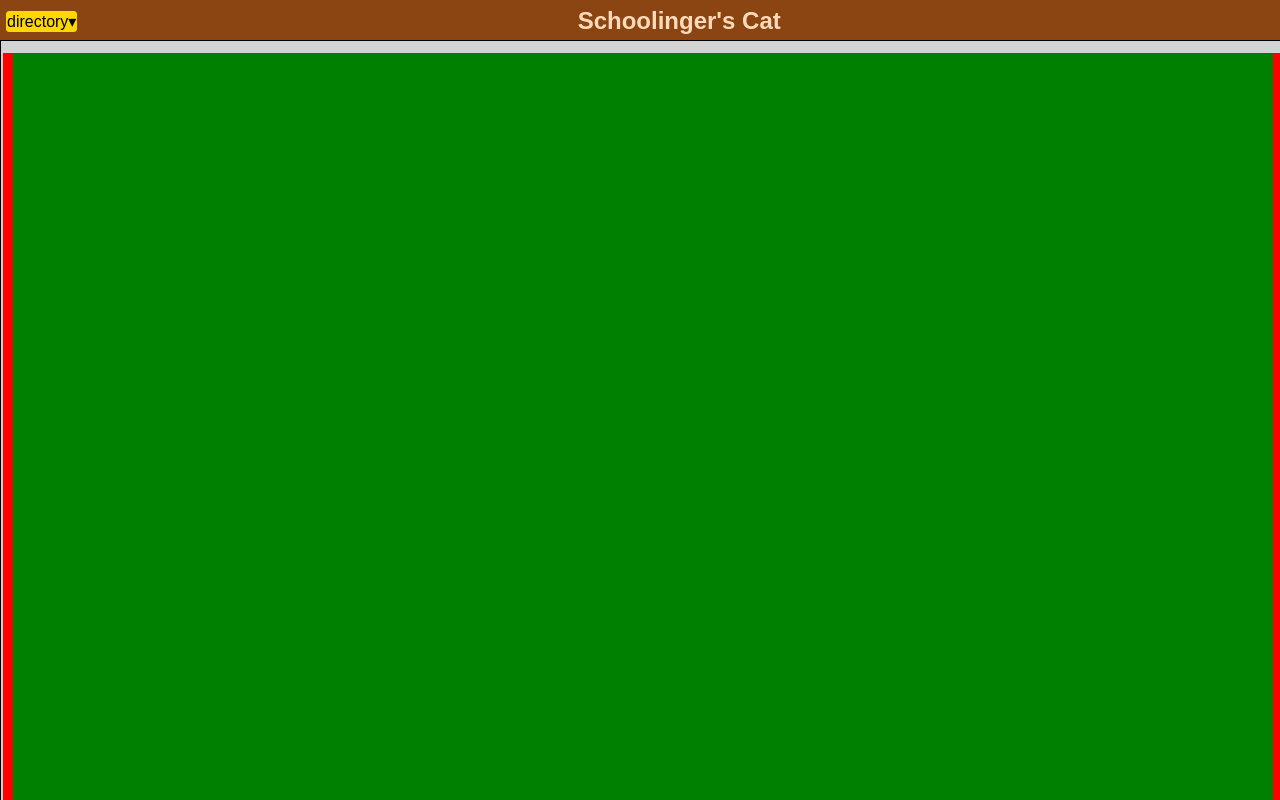
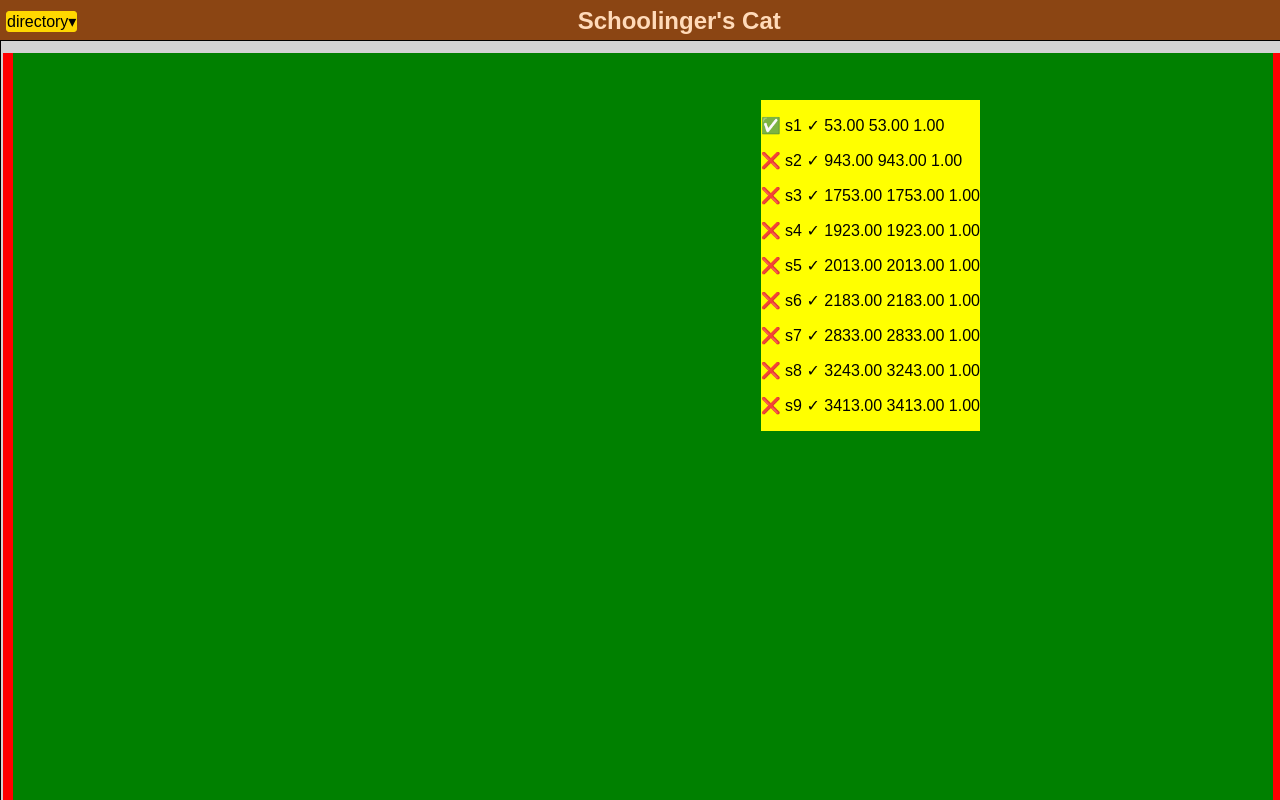
Before and after one commit to cyavictor88/schoolingerscat-gp, a SvelteKit app: page /hello/scroll in a window 1280 px wide. Built offline with nearby package versions, Linux system fonts and the light colour scheme.

Commit message:
debugging scrollspy with IntersectionObserver

```diff
--- a/src/routes/hello/scroll/+page.svelte
+++ b/src/routes/hello/scroll/+page.svelte
@@ -1,7 +1,6 @@
 <script lang='ts'>
   import Scrollspy from "./Scrollspy.svelte";
 </script>
-
 
   <Scrollspy>
     <section class='great' id='s1' />
@@ -17,7 +16,11 @@
   </Scrollspy>
 
 
+
+
+
 <style>
+
   section {
     background-color: green;
     margin: 10px;
--- a/src/routes/hello/scroll/Scrollspy.svelte
+++ b/src/routes/hello/scroll/Scrollspy.svelte
@@ -1,4 +1,5 @@
 <script lang="ts">
+	import { xgcd } from 'mathjs';
 	import { onMount } from 'svelte';
 	let container: HTMLDivElement;
 	let sectionNodeList;
@@ -14,14 +15,16 @@
 	let intersectingStatus : IIntersectingStatus[] = [];
 
 	let highlightNode : Element | null = null;
+	let sectionsDebug : string[] = [];
 
 
 	onMount(() => {
 		if (typeof IntersectionObserver !== 'undefined' && container) {
       console.log(container)
       let options = {
+				root: null,
 				rootMargin: '0px',
-				threshold: [0.2, 0.4, 0.6, 0.8, 1.0]
+				threshold: [0,1]
 			};
 			let callback = (entries: IntersectionObserverEntry[], observer: any) => {
 				entries.forEach((entry) => {
@@ -35,23 +38,42 @@
           sectionsStatus.forEach((val,key)=>{
             statusMap.set(key.id, val)
           })
-					const ih = entry.intersectionRect.top;
-					const bh = entry.boundingClientRect.top;
+					const rectInter = entry.intersectionRect;
+					const rectBound = entry.boundingClientRect;
 					const nodeIndex = intersectingStatus.findIndex(x=>x.node.id===entry.target.id);
 					if(nodeIndex > -1) {
 						intersectingStatus[nodeIndex].isInteresecting = entry.isIntersecting;
 						intersectingStatus[nodeIndex].rectBound =  entry.boundingClientRect;
 						intersectingStatus[nodeIndex].rectInter =  entry.intersectionRect;
-						intersectingStatus = [...intersectingStatus];
-						const firstTrueEntry = intersectingStatus.find(x=>x.isInteresecting &&
-						x.rectBound && x.rectInter && x.rectInter) ?? intersectingStatus[0];
-						if(highlightNode === null || highlightNode!== firstTrueEntry.node){
-							highlightNode = firstTrueEntry.node;
+						intersectingStatus = intersectingStatus.map((x,idx)=>{
+							if(idx===nodeIndex) return x;
+							return {...x, rectBound: x.node.getBoundingClientRect()}
+						})
+
+						let intersectingEntries = intersectingStatus.filter(x=>x.isInteresecting && x.rectBound && x.rectInter );
+						let orderedIntersectingEntries = intersectingEntries.sort((a,b)=>
+						b.rectInter!.height/b.rectBound!.height -a.rectInter!.height/a.rectBound!.height );
+						if(highlightNode === null || highlightNode!== orderedIntersectingEntries[0].node){
+							highlightNode = orderedIntersectingEntries[0].node;
 							console.log(highlightNode.id);
 						}
+
+						// let firstTrueEntry = intersectingStatus.find(x=>x.isInteresecting &&
+						// x.rectBound && x.rectInter && x.rectInter.h.top > 0) ?? intersectingStatus[0];
+						// if(highlightNode === null || highlightNode!== firstTrueEntry.node){
+						// 	highlightNode = firstTrueEntry.node;
+						// 	console.log(highlightNode.id);
+						// }
 					}
-
-					entry.target.innerHTML = entry.target.id+" "+entry.intersectionRatio.toFixed(2)+" "+entry.isIntersecting+" "+bh+" "+ih+" "+entry.boundingClientRect.height+" "+entry.intersectionRect.height;
+					sectionsDebug = intersectingStatus.map(x=>{
+						const id = x.node.id;
+						const isInteresecting = x.isInteresecting ? '✓':'𐄂';
+						const rectbT = x.rectBound?.top.toFixed(2);
+						const rectiT = x.rectInter?.top.toFixed(2);
+						const ishighlight = highlightNode === x.node? '✅':'❌';
+						return `${ishighlight} ${id} ${isInteresecting} ${rectbT} ${rectiT} ${(x.rectInter?.height/x.rectBound?.height).toFixed(2)}`
+					})
+					entry.target.innerHTML = entry.target.id+" "+entry.intersectionRatio.toFixed(2)+" "+rectBound.top.toFixed(2)+" "+rectInter.top.toFixed(2)
 				});
 			};
 
@@ -67,12 +89,25 @@
 	});
 </script>
 
-<div bind:this={container}>
+<div id='stuff' bind:this={container}>
 	<slot />
 </div>
 
+<div id='debug'>
+	{#each sectionsDebug as sec}
+	<p>{sec}</p>
+	{/each}
+</div>
+
 <style>
-  div {
+  #stuff {
     background-color: red;
   }
+
+	#debug {
+		position:fixed;
+		top:100px;
+		right:300px;
+		background-color: yellow;
+	}
 </style>
```
Lines whose indentation alone changed are shown as unchanged.
